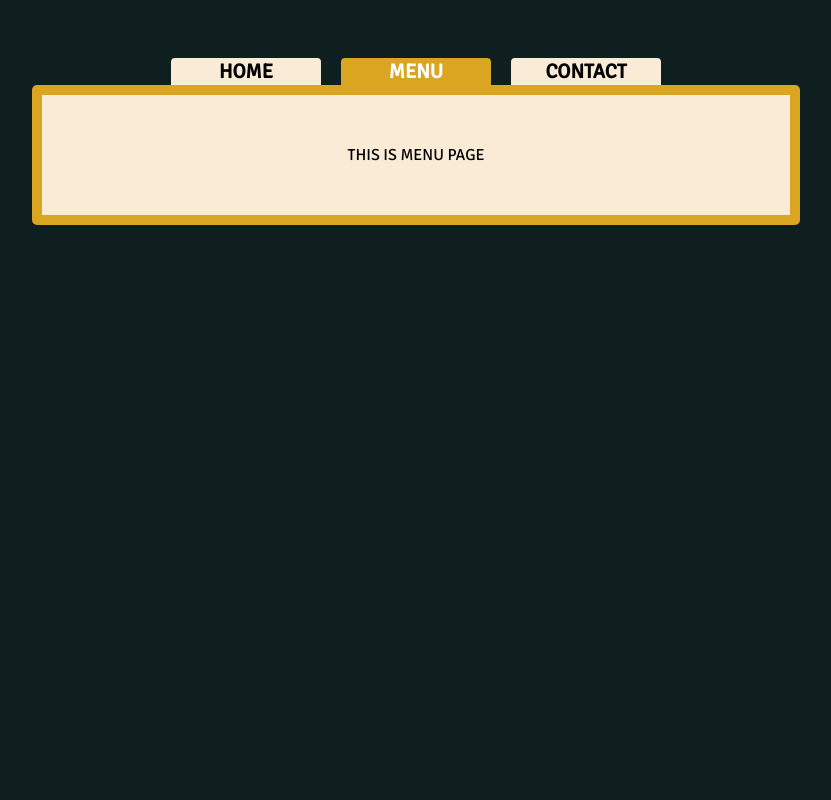
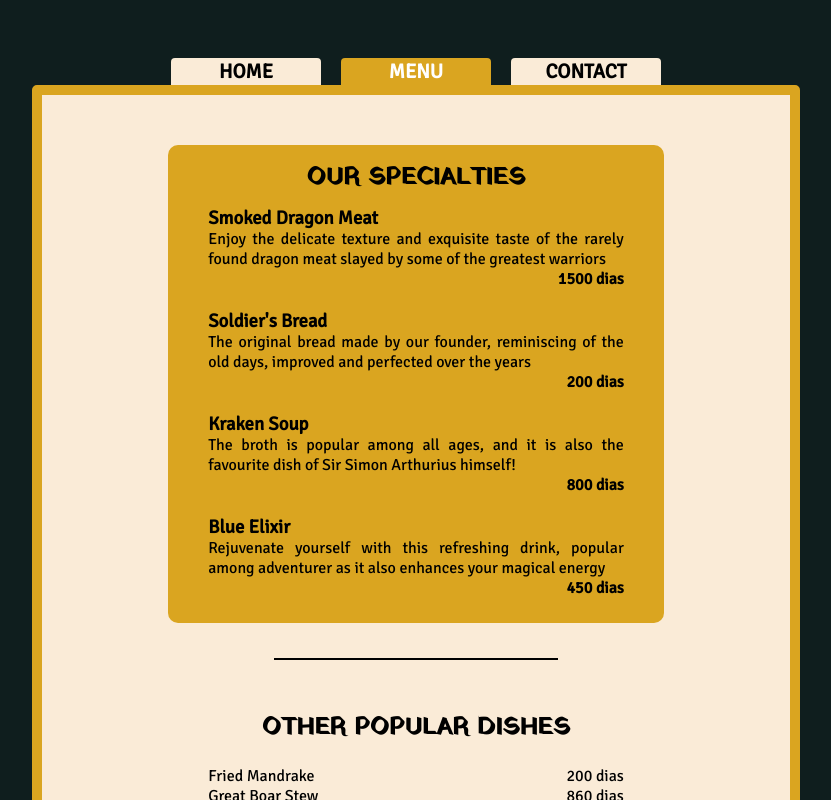
Before and after one commit to shukrirahmat/restaurant-page, a website built with webpack: page src/index.html in a window 1280 px wide. Both pictures are taken after a click on the button "MENU". Shown: the top 800 px of the page, without its empty margins (224-1055 px from the left). Built offline with nearby package versions, Linux system fonts and the light colour scheme.

Commit message:
add the css for the menu page

```diff
--- a/src/home.js
+++ b/src/home.js
@@ -3,7 +3,7 @@ function Home() {
     const page = document.createElement('div');
 
     const restaurantName = document.createElement('h1');
-    restaurantName.textContent = "XERXES' TAVERN";
+    restaurantName.textContent = "MISHA'S TAVERN";
 
     const image = document.createElement('div');
     image.classList.add('homeimage');
@@ -12,8 +12,8 @@ function Home() {
     const aboutHeader = document.createElement('h2');
     const aboutText = document.createElement('p');
     about.classList.add('about');
-    aboutHeader.textContent = "SERVED EVERY DAY SINCE 2135"
-    aboutText.textContent = "Xerxe's opened on Thanksgiving Day 2135, Chef Axelomus IV began by cooking food out of a small kitchen in Xethelon Spaceport, Agnorica. Today, this beloved restaurant have become a frequent stops to integalactic travellers who enjoys classic organic dishes.";
+    aboutHeader.textContent = "SERVED EVERY DAY SINCE 348"
+    aboutText.textContent = "Misha's opened on the winter of 348th nearing the end of the Arcane War. A young villager, Misha began by baking bread to feed soldiers stranded during the war for free. Today 45 years later, this restaurant have become a popular stopping spot for adventurers.";
     about.appendChild(aboutHeader);
     about.appendChild(aboutText);
 
@@ -45,7 +45,7 @@ function Home() {
     const locationHeader = document.createElement('h2');
     locationHeader.textContent = "LOCATION";
     const address = document.createElement('p');
-    address.textContent = "Q3340, Mark III Xethelon Spaceport, Agnorica, Ixios 344LY";
+    address.textContent = "12 Dandelion Road, Village of Mel, South Semuria";
 
     location.appendChild(locationHeader);
     location.appendChild(address);
--- a/src/menu.js
+++ b/src/menu.js
@@ -1,10 +1,119 @@
 function Menu() {
     const page = document.createElement('div');
-    page.textContent = "THIS IS MENU PAGE";
+
+    const specials = document.createElement('div');
+    specials.classList.add('specials');
+    const specialsHeader = document.createElement('h2');
+    specialsHeader.textContent = "OUR SPECIALTIES";
+    const sp1 = specialsCreator(
+        'Smoked Dragon Meat',
+        'Enjoy the delicate texture and exquisite taste of the rarely found dragon meat slayed by some of the greatest warriors',
+        '1500 dias'
+    ).getSpecial();
+    const sp2 = specialsCreator(
+        "Soldier's Bread",
+        'The original bread made by our founder, reminiscing of the old days, improved and perfected over the years',
+        '200 dias'
+    ).getSpecial();
+    const sp3 = specialsCreator(
+        "Kraken Soup",
+        'The broth is popular among all ages, and it is also the favourite dish of Sir Simon Arthurius himself!',
+        '800 dias'
+    ).getSpecial();
+    const sp4 = specialsCreator(
+        "Blue Elixir",
+        'Rejuvenate yourself with this refreshing drink, popular among adventurer as it also enhances your magical energy',
+        '450 dias'
+    ).getSpecial();
+    specials.appendChild(specialsHeader);
+    specials.appendChild(sp1);
+    specials.appendChild(sp2);
+    specials.appendChild(sp3);
+    specials.appendChild(sp4);
+
+    const otherDishes = menuCreator(
+        'OTHER POPULAR DISHES',
+        ['Fried Mandrake', 'Great Boar Stew', 'Dragon Omelette', "Hellfire Pepper Chicken", "Hydra Head", "Dwarven Cake", "Slime Sandwich", "Traveler's Pie"],
+        ['200', '860', '600', '480', '570', '150', '230', '80']
+    ).getMenu();
+
+    const drinks = menuCreator(
+        'DRINKS',
+        ['Mountain Brew', 'Fairy Light', 'Ambergrass Tea', 'Dwarven Beer', 'Rainbow Potion'],
+        ['90', '70', '55', '120', '300']
+    ).getMenu();
+
+    page.appendChild(specials);
+    page.appendChild(document.createElement('hr'));
+    page.appendChild(otherDishes);
+    page.appendChild(document.createElement('hr'));
+    page.appendChild(drinks);
+
 
     const getPage = () => page;
 
-    return {getPage};
+    return { getPage };
+}
+
+function specialsCreator(name, description, price) {
+
+    const sp = document.createElement('div');
+    const nametext = document.createElement('h3');
+    const desctext = document.createElement('p');
+    const pricetext = document.createElement('p');
+    nametext.textContent = name;
+    desctext.textContent = description;
+    pricetext.textContent = price;
+    sp.appendChild(nametext);
+    sp.appendChild(desctext);
+    sp.appendChild(pricetext);
+    sp.classList.add("spItem");
+    pricetext.classList.add("spPrice");
+
+    const getSpecial = () => sp;
+
+    return { getSpecial };
+}
+
+function dishCreator(name, price) {
+    const dish = document.createElement('div');
+    const nametext = document.createElement('p');
+    const pricetext = document.createElement('p');
+    nametext.textContent = name;
+    pricetext.textContent = price + " dias";
+    dish.appendChild(nametext);
+    dish.appendChild(pricetext);
+    dish.classList.add("dish");
+
+    const getDish = () => dish;
+
+    return { getDish };
+}
+
+function menuCreator(header, menulist, pricelist) {
+
+    const menu = document.createElement('div');
+    menu.classList.add('menulist');
+    const menuHeader = document.createElement('h2');
+    menuHeader.textContent = header;
+    menu.appendChild(menuHeader);
+
+    const dishContainer = document.createElement('div');
+    dishContainer.classList.add('dishcontainer');
+
+    const dishList = menulist;
+    const dishPrice = pricelist;
+    dishList.forEach(
+        function (dish, index) {
+            const div = dishCreator(dish, dishPrice[index]).getDish();
+            dishContainer.appendChild(div);
+        }
+    )
+    menu.appendChild(dishContainer);
+
+    const getMenu = () => menu;
+
+    return {getMenu}
 }
 
 export default Menu().getPage();
--- a/src/styles.css
+++ b/src/styles.css
@@ -62,13 +62,13 @@ button.current {
     gap: 25px;
 }
 
-#content div div {
-    width: 70%;
-    width: 70%;
+#content > div > div {
+    width: min(70%, 600px);
     display: flex;
     flex-direction: column;
     align-items: center;
     text-align: justify;
+    padding: 15px 0;
 }
 
 h1 {
@@ -76,6 +76,7 @@ h1 {
     font-size: 48px;
     margin: 0px;
     padding: 0px;
+    text-shadow: 4px 4px goldenrod;
 }
 
 h2 {
@@ -84,17 +85,22 @@ h2 {
     padding: 0px;
 }
 
+h3 {
+    margin: 0px;
+    padding: 0px;
+}
+
 .homeimage {
     width: 400px !important;
-    height: 400px;
-    background-image: url(images/homeimage2.jpg);
+    height: 300px;
+    background-image: url(images/homeimage.jpg);
     background-size:cover;
     border-radius: 5px;
     border: 2px solid black;
 }
 
 hr {
-    width: 40%;
+    width: min(40%, 400px);
     border: 1px solid black;
     margin: 10px 0;
 }
@@ -110,3 +116,40 @@ li {
     padding: 0px;
     margin: 0px;
 }
+
+.specials {
+    background-color: goldenrod;
+    border-radius: 10px;
+}
+
+.spItem {
+    align-self: stretch;
+    padding: 10px 40px;
+}
+
+.spItem p {
+    padding: 0px;
+    margin: 0px;
+}
+
+.spPrice {
+    text-align: right;
+    font-weight: bold;
+}
+
+.dishcontainer {
+    align-self: stretch;
+    padding: 20px 40px;
+}
+
+.dish {
+    display: flex;
+    flex-direction: row;
+    justify-content: space-between;
+
+}
+
+.dish p {
+    padding: 0px;
+    margin: 0px;
+}
--- a/webpack.config.js
+++ b/webpack.config.js
@@ -6,6 +6,7 @@ module.exports = {
   output: {
     filename: 'main.js',
     path: path.resolve(__dirname, 'dist'),
+    clean: true
   },
   devtool: 'inline-source-map',
   plugins : [
```
Also changed, not shown: src/images/homeimage.jpg, src/images/homeimage2.jpg (deleted).
